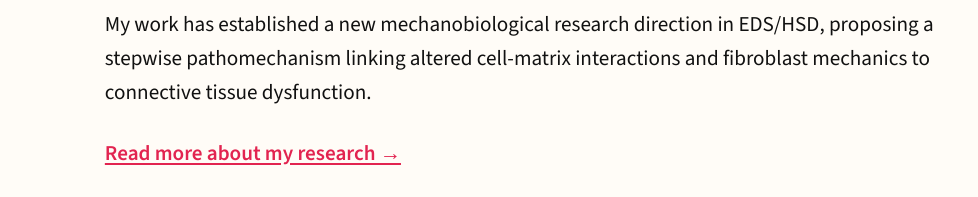
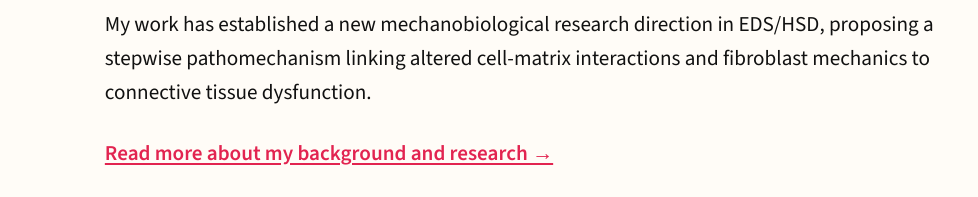
Before and after one commit to sabeehamalek/sabeehamalek.github.io, a plain HTML site: page index.html in a window 1280 px wide. Shown: the part 749-946 px from the top of the page, 302-1280 px from the left. Drawn offline with nearby package versions, Linux system fonts and the light colour scheme.

Commit message:
Update index.html

```diff
--- a/index.html
+++ b/index.html
@@ -196,7 +196,7 @@
             </p>
 
             <a href="about.html" class="overview-link">
-                Read more about my research →
+                Read more about my background and research →
             </a>
 
             <p>
```
